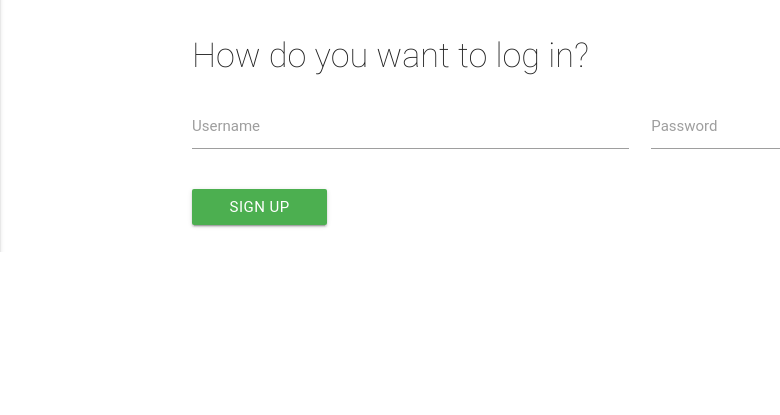
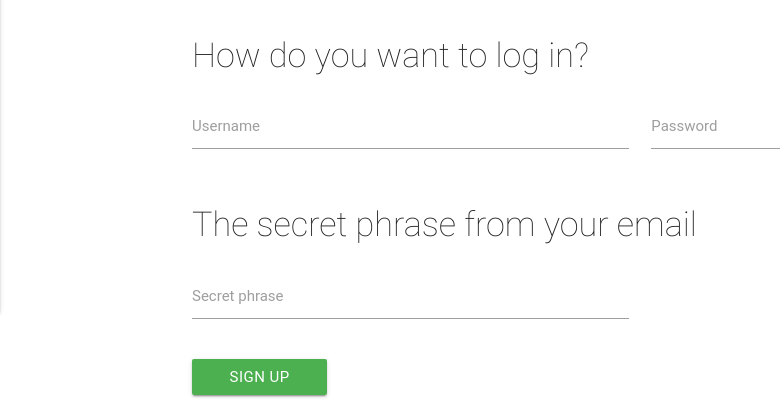
Before and after one commit to jeremyjbowers/pool, a Django app: template pool/templates/pool/create_user.html in a window 1280 px wide. Shown: the part 548-963 px from the top of the page, without its empty margins (0-780 px from the left). Before the commit the page ends 800 px from the top, so only its background shows below. Run offline with Django 3.2, Linux system fonts and the light colour scheme; the template is opened without the code that fills it, so the values that code supplies are empty; parts of the project's set-up code (start-up, migrations or seed data) failed here and were passed over; some libraries are stand-ins or nearby versions; some web fonts are replaced.

Commit message:
Adds a shared secret so that not just anyone can log in.

```diff
--- a/config/dev/settings.py
+++ b/config/dev/settings.py
@@ -7,6 +7,7 @@ HOST_NAME = 'http://127.0.0.1:8000'
 BASE_DIR = os.path.dirname(os.path.dirname(os.path.dirname(__file__)))
 
 SECRET_KEY = 'qx7au(^_!muzu3eb1j1)v5)26du#!i#i2))7&yc_&5z^-(oo@8'
+SHARED_SECRET = os.environ.get('POOL_SHARED_SECRET', None)
 
 DEBUG = True
 
--- a/config/prd/settings.py
+++ b/config/prd/settings.py
@@ -1,10 +1,13 @@
 import os
+
+LOGIN_URL = '/pool/login/'
 
 HOST_NAME = 'https://www.whitehousepool.org'
 
 BASE_DIR = os.path.dirname(os.path.dirname(os.path.dirname(__file__)))
 
 SECRET_KEY = 'qx7au(^_!muzu3eb1j1)v5)26du#!i#i2))7&yc_&5z^-(oo@8'
+SHARED_SECRET = os.environ.get('POOL_SHARED_SECRET', None)
 
 DEBUG = True
 
@@ -49,8 +52,6 @@ DATABASES = {
 
 LANGUAGE_CODE = 'en-us'
 
-LOGIN_URL = '/pool/login/'
-
 TIME_ZONE = 'UTC'
 
 USE_I18N = True
--- a/pool/admin.py
+++ b/pool/admin.py
@@ -25,6 +25,11 @@ class OrganizationAdmin(admin.ModelAdmin):
 class UserAdmin(UserAdmin):
     inlines = [OrganizationUserInline]
 
+
+class OrganizationUserAdmin(admin.ModelAdmin):
+    list_display = ['get_full_name', 'get_email', 'phone_number', 'active']
+    list_editable = ['active']
+
 admin.site.register(models.SeatRotation, SeatRotationAdmin)
 admin.site.register(models.Seat)
 admin.site.register(models.Trip)
@@ -33,3 +38,4 @@ admin.site.register(models.PoolSpot)
 admin.site.register(models.PoolSpotOffer)
 admin.site.unregister(User)
 admin.site.register(User, UserAdmin)
+admin.site.register(models.OrganizationUser, OrganizationUserAdmin)
--- a/pool/models.py
+++ b/pool/models.py
@@ -113,6 +113,9 @@ class OrganizationUser(TimeStampedMixin):
 
     def get_full_name(self):
         return self.user.get_full_name()
+
+    def get_email(self):
+        return self.user.email
 
     def set_temporary_code(self):
         if not self.temporary_code:
--- a/pool/templates/pool/create_user.html
+++ b/pool/templates/pool/create_user.html
@@ -69,6 +69,16 @@
 </div>
 
 <div class="row">
+    <div class="col s12">
+        <h4 style="font-weight:200;width:100%;">The secret phrase from your email</h4>
+    </div>
+    <div class="input-field col s12 m6">
+      <input value="" name="shared_secret" type="password" length="200">
+      <label class="active" for="shared_secret">Secret phrase</label>
+    </div>
+</div>
+
+<div class="row">
 <div class="col s12">
     <button class="btn waves-effect waves-light green" type="submit" name="action">Sign up
         <i class="mdi-social-person-add right"></i>
```
Also changed, not shown: pool/views.py (+58 -55 lines).
